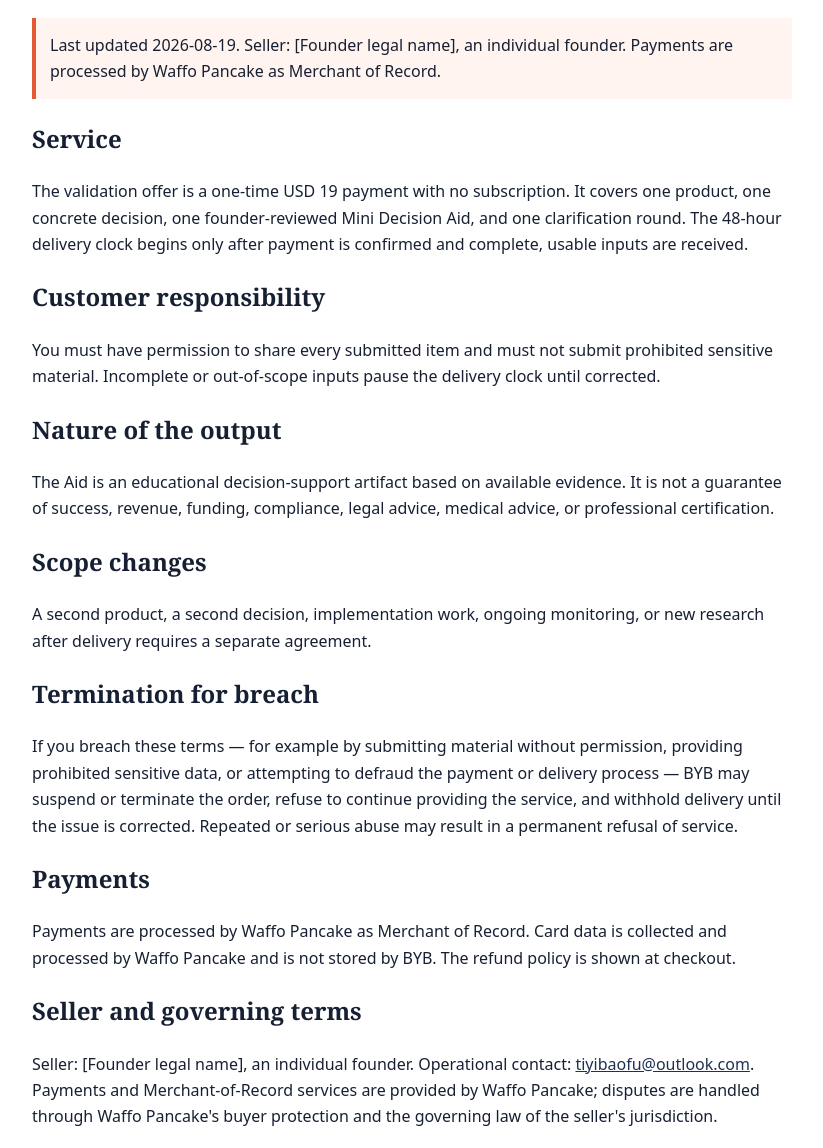
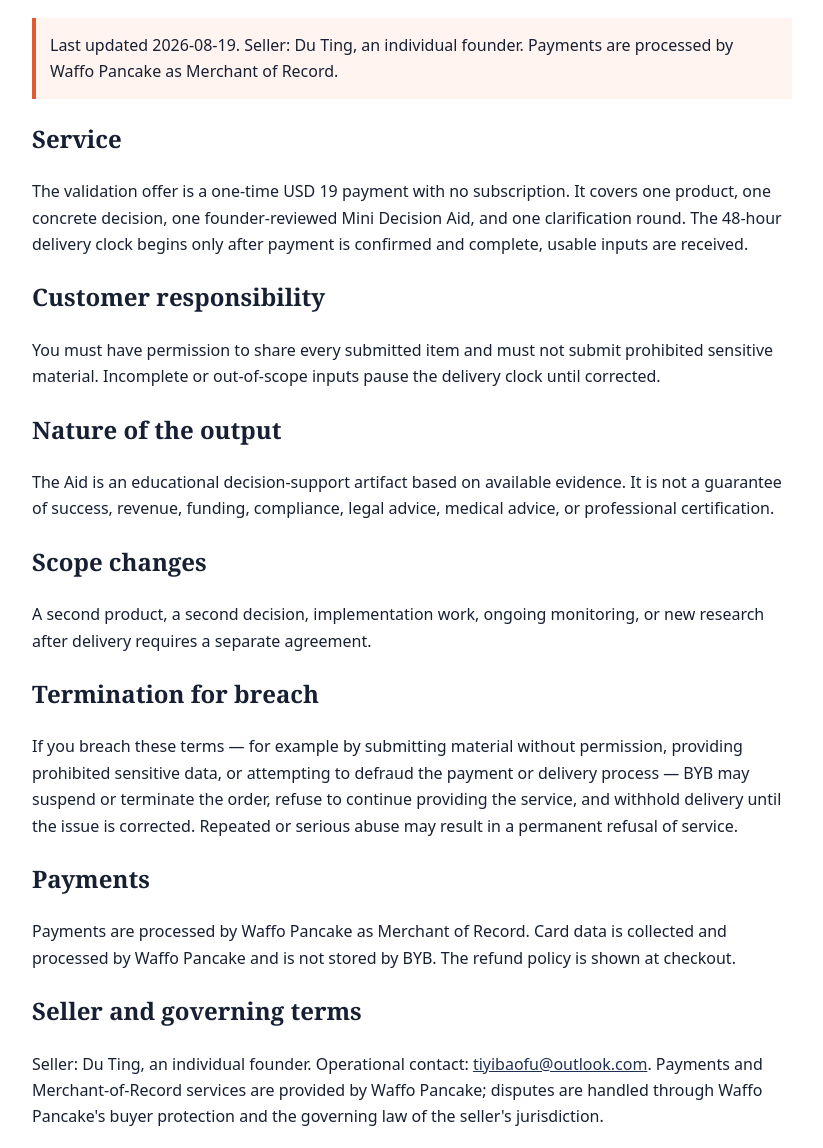
Before and after one commit to haha321-haha/byb, a website: page site/terms.html in a window 1280 px wide. Shown: the part 152-1300 px from the top of the page, without its empty margins (228-1051 px from the left). Drawn offline with Linux system fonts and the light colour scheme.

Commit message:
Fill merchant legal name (Du Ting) in Terms and Privacy

```diff
--- a/site/terms.html
+++ b/site/terms.html
@@ -1,11 +1,11 @@
 <!doctype html>
 <html lang="en"><head><meta charset="utf-8"><meta name="viewport" content="width=device-width,initial-scale=1"><title>Terms — BYB Pilot</title><style>body{max-width:760px;margin:48px auto;padding:0 20px;font:16px/1.65 system-ui;color:#172033}a{color:#1f3152}h1,h2{font-family:Georgia,serif}.notice{padding:14px;background:#fff4ef;border-left:4px solid #e25a33}</style></head>
 <body><p><a href="/">← BYB Mini Decision Aid</a></p><h1>Terms of Service</h1>
-<p class="notice">Last updated 2026-08-19. Seller: [Founder legal name], an individual founder. Payments are processed by Waffo Pancake as Merchant of Record.</p>
+<p class="notice">Last updated 2026-08-19. Seller: Du Ting, an individual founder. Payments are processed by Waffo Pancake as Merchant of Record.</p>
 <h2>Service</h2><p>The validation offer is a one-time USD 19 payment with no subscription. It covers one product, one concrete decision, one founder-reviewed Mini Decision Aid, and one clarification round. The 48-hour delivery clock begins only after payment is confirmed and complete, usable inputs are received.</p>
 <h2>Customer responsibility</h2><p>You must have permission to share every submitted item and must not submit prohibited sensitive material. Incomplete or out-of-scope inputs pause the delivery clock until corrected.</p>
 <h2>Nature of the output</h2><p>The Aid is an educational decision-support artifact based on available evidence. It is not a guarantee of success, revenue, funding, compliance, legal advice, medical advice, or professional certification.</p>
 <h2>Scope changes</h2><p>A second product, a second decision, implementation work, ongoing monitoring, or new research after delivery requires a separate agreement.</p>
 <h2>Termination for breach</h2><p>If you breach these terms — for example by submitting material without permission, providing prohibited sensitive data, or attempting to defraud the payment or delivery process — BYB may suspend or terminate the order, refuse to continue providing the service, and withhold delivery until the issue is corrected. Repeated or serious abuse may result in a permanent refusal of service.</p>
 <h2>Payments</h2><p>Payments are processed by Waffo Pancake as Merchant of Record. Card data is collected and processed by Waffo Pancake and is not stored by BYB. The refund policy is shown at checkout.</p>
-<h2>Seller and governing terms</h2><p>Seller: [Founder legal name], an individual founder. Operational contact: <a href="mailto:tiyibaofu@outlook.com">tiyibaofu@outlook.com</a>. Payments and Merchant-of-Record services are provided by Waffo Pancake; disputes are handled through Waffo Pancake's buyer protection and the governing law of the seller's jurisdiction.</p></body></html>
+<h2>Seller and governing terms</h2><p>Seller: Du Ting, an individual founder. Operational contact: <a href="mailto:tiyibaofu@outlook.com">tiyibaofu@outlook.com</a>. Payments and Merchant-of-Record services are provided by Waffo Pancake; disputes are handled through Waffo Pancake's buyer protection and the governing law of the seller's jurisdiction.</p></body></html>
```
Also changed, not shown: site/privacy.html (+1 -1 lines).
